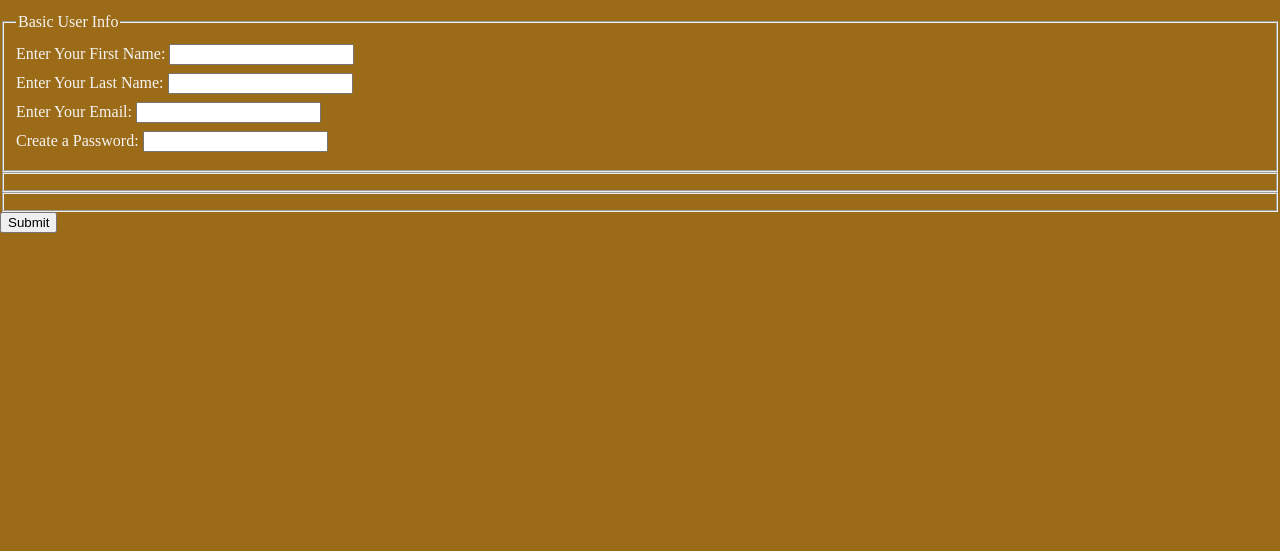
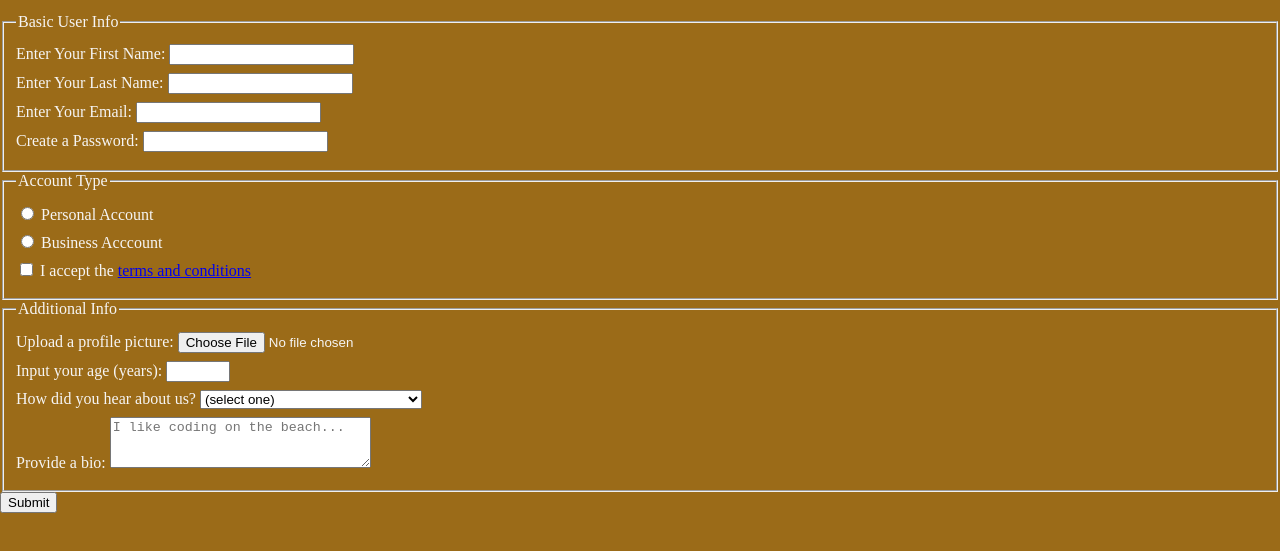
Before and after one commit to vanessuniq/registration_form, a plain HTML site: page index.html in a window 1280 px wide. Shown: the part 101-652 px from the top of the page. Drawn offline with Linux system fonts and the light colour scheme.

Commit message:
Last fieldset complete

```diff
--- a/index.html
+++ b/index.html
@@ -2,10 +2,10 @@
 <html lang="en">
 
 <head>
-    <meta http-equiv="Content-Type" content="text/html;charset=UTF-8">
-    <meta name="viewport" content="width=device-width, initial-scale=1.0">
+    <meta http-equiv="Content-Type" content="text/html;charset=UTF-8" />
+    <meta name="viewport" content="width=device-width, initial-scale=1.0" />
     <title>Sample Registration Form</title>
-    <link rel="stylesheet" type="text/css" href="styles.css">
+    <link rel="stylesheet" type="text/css" href="styles.css" />
 </head>
 
 <body>
@@ -15,14 +15,65 @@
         <form action="https://register-demo.freecodecamp.org" method="get">
             <fieldset>
                 <legend>Basic User Info</legend>
-                <label>Enter Your First Name: <input type="text" name="firstname" id="firstname" required></label>
-                <label>Enter Your Last Name: <input type="text" name="lastname" id="lastname" required></label>
-                <label>Enter Your Email: <input type="email" name="email" id="email" required></label>
-                <label>Create a Password: <input type="password" name="password" id="password" pattern="[a-z0-5]{8,}"
-            required></label>
+                <label>
+                    Enter Your First Name:
+                    <input type="text" name="firstname" id="firstname" required />
+                </label>
+                <label>
+                    Enter Your Last Name:
+                    <input type="text" name="lastname" id="lastname" required />
+                </label>
+                <label>
+                    Enter Your Email:
+                    <input type="email" name="email" id="email" required />
+                </label>
+                <label>
+                    Create a Password:
+                    <input type="password" name="password" id="password" pattern="[a-z0-5]{8,}" required />
+                </label>
             </fieldset>
-            <fieldset></fieldset>
-            <fieldset></fieldset>
+            <fieldset>
+                <legend>Account Type</legend>
+                <label>
+                    <input type="radio" name="account-type" id="personal" />
+                    Personal Account
+                </label>
+                <label>
+                    <input type="radio" name="account-type" id="business" />
+                    Business Acccount
+                </label>
+                <label>
+                    <input type="checkbox" name="termsAccept" id="termsAccept" required />
+                    I accept the
+                    <a href="https://www.freecodecamp.org/news/terms-of-service/">terms and conditions</a>
+                </label>
+            </fieldset>
+            <fieldset>
+                <legend>Additional Info</legend>
+                <label>
+                    Upload a profile picture:
+                    <input type="file" name="picture" id="picture" />
+                </label>
+                <label>
+                    Input your age (years):
+                    <input type="number" name="age" id="age" min="13" max="120" />
+                </label>
+                <label>
+                    How did you hear about us?
+                    <select name="ads">
+                        <option value="">(select one)</option>
+                        <option value="freeCodeCamp YouTube Channel">freeCodeCamp YouTube Channel</option>
+                        <option value="freeCodeCamp News">freeCodeCamp News</option>
+                        <option value="freeCodeCamp Forum">freeCodeCamp Forum</option>
+                        <option value="Other">Other</option>
+                    </select>
+                </label>
+                <label>
+                    Provide a bio:
+                    <textarea name="bio" id="bio" rows="3" cols="30"
+                        placeholder="I like coding on the beach..."></textarea>
+                </label>
+            </fieldset>
             <input type="submit" value="Submit" />
         </form>
     </div>
```
